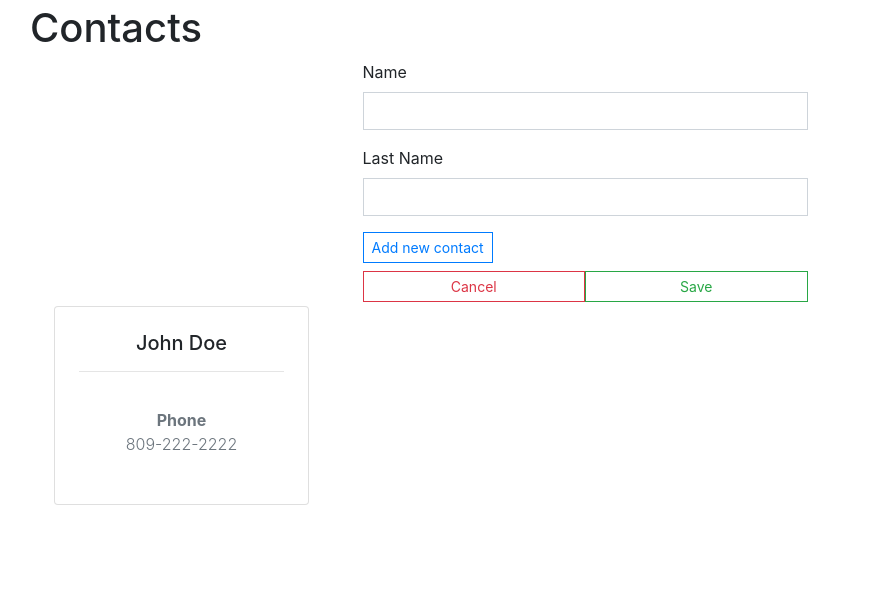
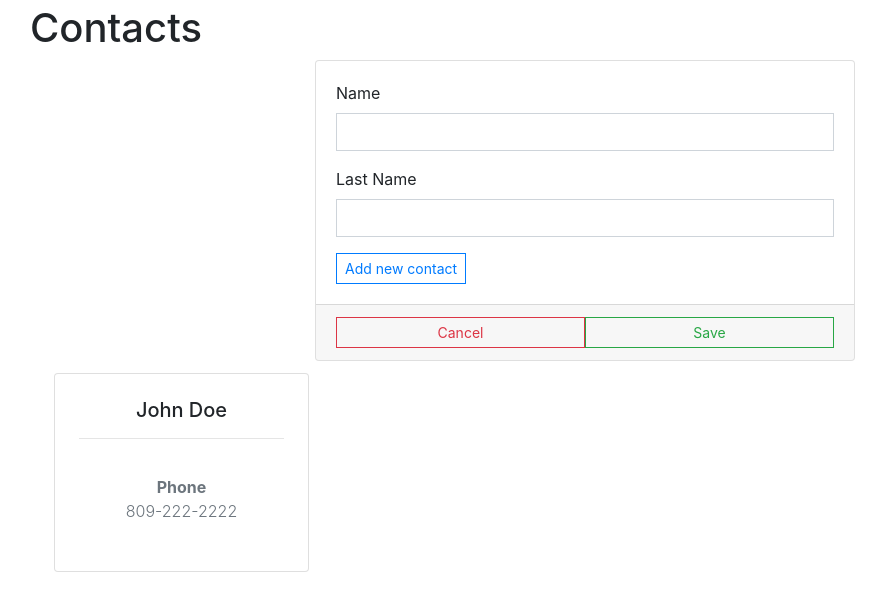
Before and after one commit to brya0196/Contact, an Angular app: page / in a window 1280 px wide. Shown: the top 608 px of the page, without its empty margins (55-941 px from the left). Built offline with nearby package versions, Linux system fonts and the light colour scheme.

Commit message:
fixed error with two way data binding

```diff
--- a/src/app/app.component.html
+++ b/src/app/app.component.html
@@ -1,9 +1,9 @@
 <h1>Contacts</h1>
 
 <div class="row justify-content-center">
-    <app-contact-info-form class="col-5" [contactInfo]="contactInfo" [isUpdate]="isUpdate" (addNewContactInfo)="addNewContactInfo($event)" (cleanUpdate)="cleanContactInfo($event)"></app-contact-info-form>
+    <app-contact-info-form class="col-6" [contactInfo]="contactInfo" [isUpdate]="isUpdate" (addNewContactInfo)="addNewContactInfo($event)" (cleanUpdate)="cleanContactInfo($event)"></app-contact-info-form>
 </div>
 
 <div class="row mt-1">
-  <app-contact-card class="col-3 mx-4" *ngFor="let contactInfo of contactsInfo" [contactInfo]="contactInfo" (click)="updateContactInfo(contactInfo)"></app-contact-card>
+  <app-contact-card class="col-3 mx-4 my-2" *ngFor="let contactInfo of contactsInfo" [contactInfo]="contactInfo" (click)="updateContactInfo(contactInfo)"></app-contact-card>
 </div>
--- a/src/app/components/contact-info-form/contact-info-form.component.html
+++ b/src/app/components/contact-info-form/contact-info-form.component.html
@@ -1,4 +1,5 @@
-<form [formGroup]="contactInfoForm" (ngSubmit)="submit();">
+<form [formGroup]="contactInfoForm" class="card" (ngSubmit)="submit();">
+  <div class="card-body">
       <div class="row">
           <div class="form-group col-12">
             <label>Name</label>
@@ -19,7 +20,7 @@
 
         <button type="button" class="btn btn-sm rounded-0 btn-outline-primary" (click)="newContact();">Add new contact</button>
 
-  <div *ngFor="let contact of contactInfo.contacts; let i = index" class="row align-items-center">
+        <div *ngFor="let contact of contacts; let i = index" class="row align-items-center">
           <div class="col-2">
             <button class="btn btn-outline-danger btn-sm" (click)="deleteContact(i);">Erase</button>
           </div>
@@ -27,8 +28,9 @@
             <app-contact-form [contact]="contact" (contactChange)="updateContact($event, i)"></app-contact-form>
           </div>
         </div>
+  </div>
 
-  <div class="row mt-2 mx-auto">
+  <div class="card-footer">
     <button type="button" class="btn btn-sm rounded-0 btn-outline-danger col-6" (click)="cancel();">Cancel</button>
     <button type="submit" class="btn btn-sm rounded-0 btn-outline-success col-6" >Save</button>
   </div>
--- a/src/app/components/contact-info-form/contact-info-form.component.ts
+++ b/src/app/components/contact-info-form/contact-info-form.component.ts
@@ -16,6 +16,7 @@ export class ContactInfoFormComponent implements OnChanges, OnInit {
   @Output() cleanUpdate = new EventEmitter();
 
   contactInfoForm: FormGroup;
+  contacts: Array<IContact>;
   submitted = false;
 
   constructor(private formBuilder: FormBuilder) {}
@@ -32,6 +33,7 @@ export class ContactInfoFormComponent implements OnChanges, OnInit {
     const contactInfo: SimpleChange = changes.contactInfo;
     if (contactInfo.currentValue) {
       this.contactInfoForm.setValue({ name: contactInfo.currentValue.name, lastname: contactInfo.currentValue.lastname });
+      this.contacts = JSON.parse( JSON.stringify(contactInfo.currentValue.contacts) );
     }
   }
 
@@ -51,6 +53,7 @@ export class ContactInfoFormComponent implements OnChanges, OnInit {
 
       this.contactInfo.name = this.contactInfoForm.get("name").value;
       this.contactInfo.lastname = this.contactInfoForm.get("lastname").value;
+      this.contactInfo.contacts = this.contacts;
 
       console.log(this.isUpdate);
       if (!this.isUpdate) {
@@ -67,11 +70,11 @@ export class ContactInfoFormComponent implements OnChanges, OnInit {
 
   newContact() {
     let contact:IContact = { contactType: null, contact: null };
-    this.contactInfo.contacts.push(contact);
+    this.contacts.push(contact);
   }
 
   deleteContact(index: number) {
-    this.contactInfo.contacts.splice(index, 1);
+    this.contacts.splice(index, 1);
   }
 
 
```
Lines whose indentation alone changed are shown as unchanged.
